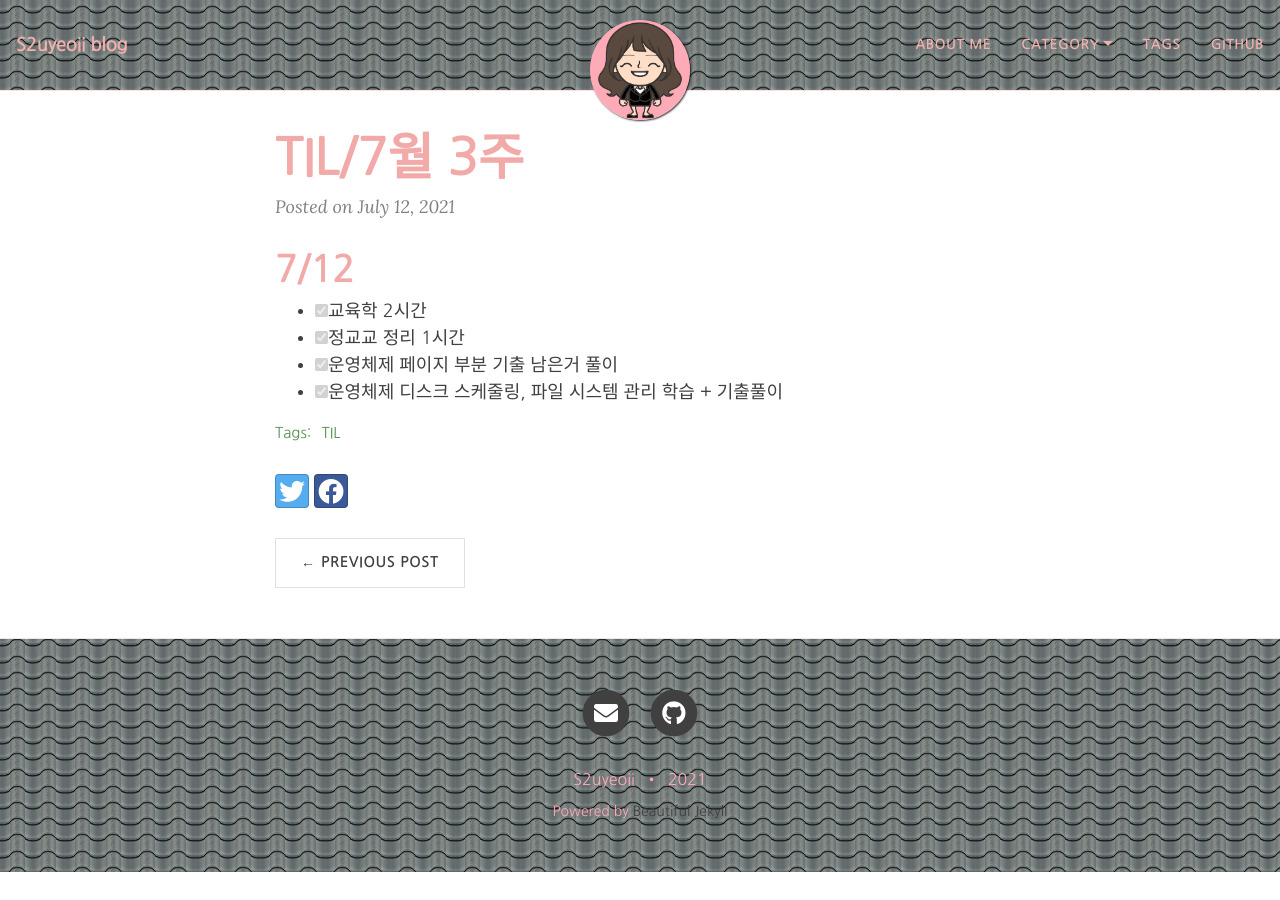
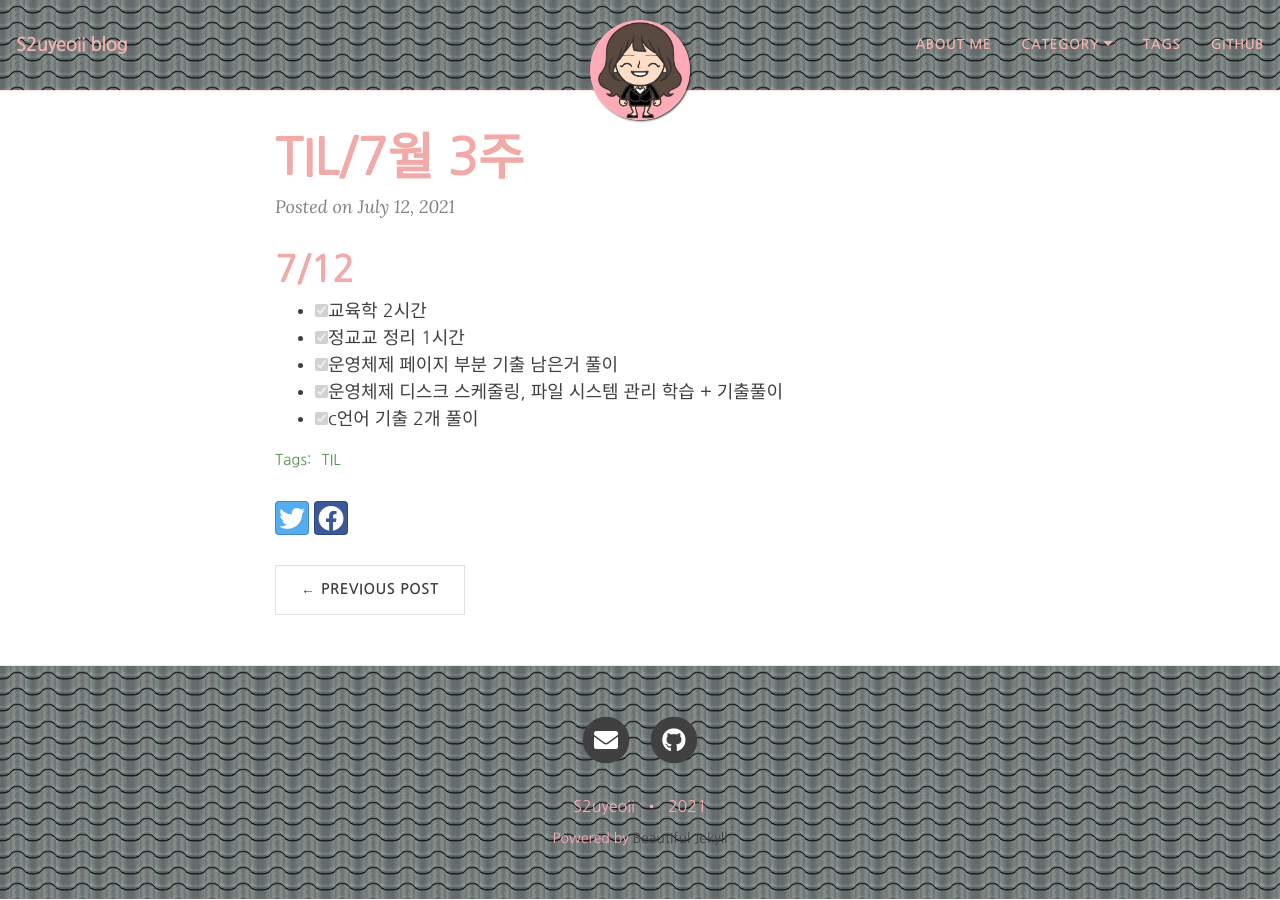
Before and after one commit to yeoneed/yeoneed.github.io, a Jekyll site: the page built from _posts/2021-07-12-TIL-7월 3주.md, in a window 1280 px wide. Built offline with Jekyll 4.4.1, drawn with Linux system fonts in a browser that asks for light colours; nearby versions of some CDN libraries; some web fonts are replaced.

Commit message:
Update 2021-07-12-TIL-7월 3주.md

```diff
--- a/_posts/2021-07-12-TIL-7월 3주.md
+++ b/_posts/2021-07-12-TIL-7월 3주.md
@@ -13,3 +13,4 @@ category: [TIL]
 - [x] 정교교 정리 1시간
 - [x] 운영체제 페이지 부분 기출 남은거 풀이
 - [x] 운영체제 디스크 스케줄링, 파일 시스템 관리 학습 + 기출풀이
+- [x] c언어 기출 2개 풀이
```
